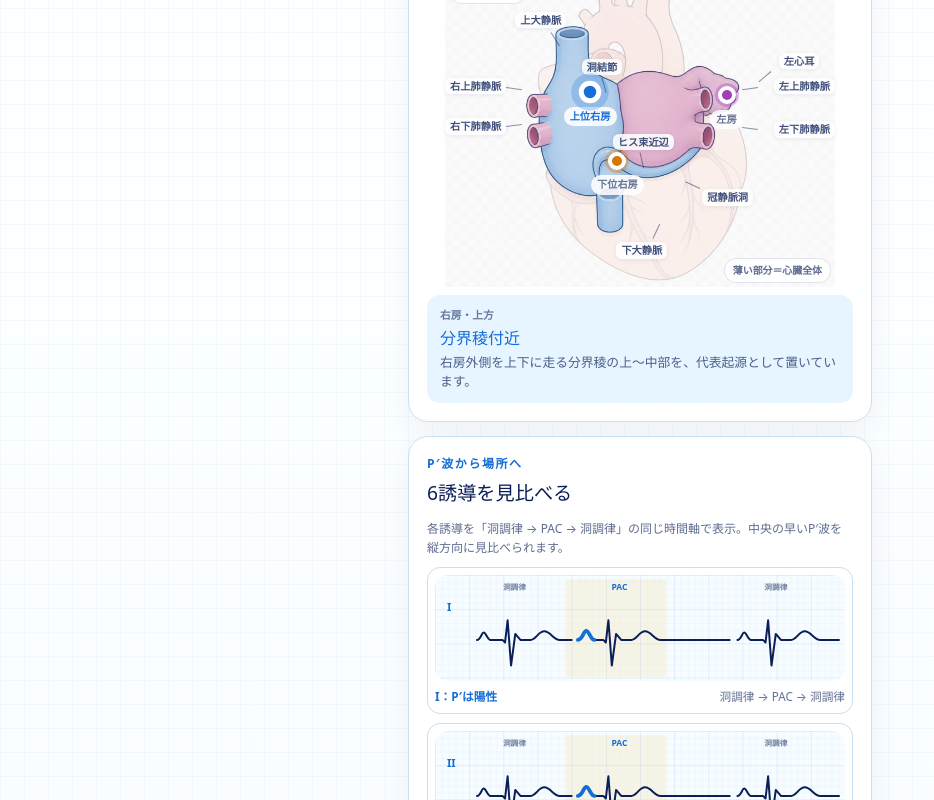
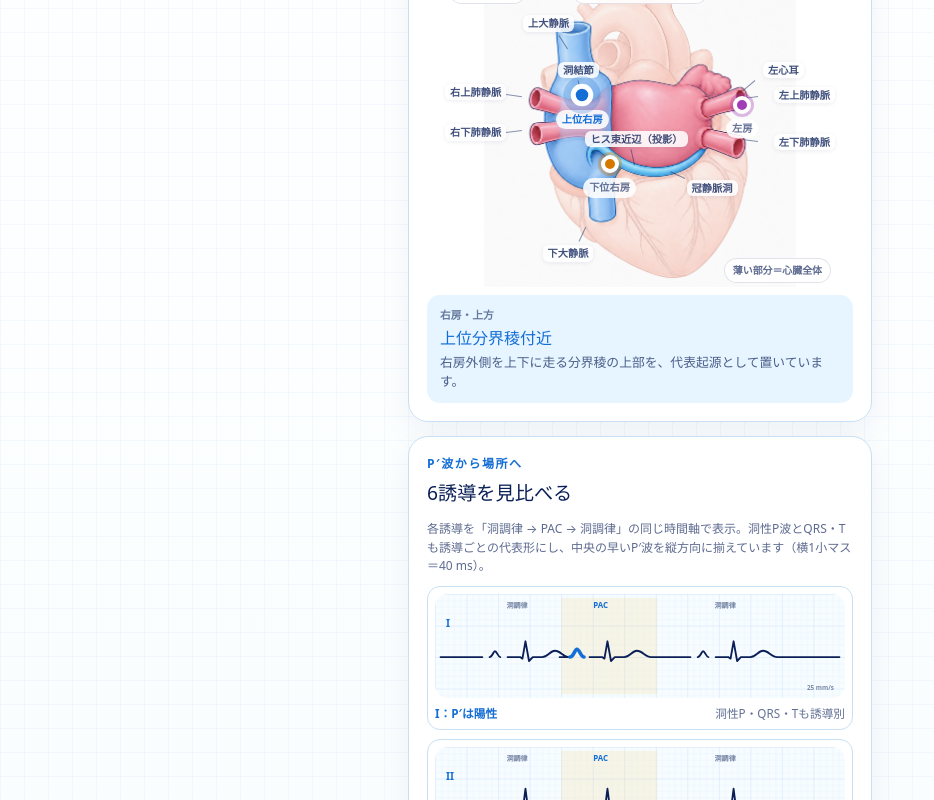
Before and after one commit to meko1984/ECG-Reading-Lab, a Next.js app: page /labs/pac in a window 1280 px wide. Shown: the part 400-1200 px from the top of the page, without its empty margins (0-934 px from the left). Built offline with nearby package versions, Linux system fonts and the light colour scheme.

Commit message:
Correct PAC anatomy and lead waveforms

```diff
--- a/app/components/PACLabClient.tsx
+++ b/app/components/PACLabClient.tsx
@@ -11,12 +11,12 @@ import {
 } from '@/app/domain/pac';
 
 const markerLabels: Record<PACOriginId, string> = {
-  'crista-terminalis': '分界稜付近',
+  'crista-terminalis': '上位分界稜付近',
   'cs-ostium': '冠静脈洞入口部',
   'left-superior-pv': '左上肺静脈付近',
 };
 
-const pacHeartImage = `${process.env.NEXT_PUBLIC_BASE_PATH ?? ''}/pac-posterior-heart-v3.png`;
+const pacHeartImage = `${process.env.NEXT_PUBLIC_BASE_PATH ?? ''}/pac-posterior-heart-v4.png`;
 
 const anatomyLabels = [
   { id: 'svc', text: '上大静脈' },
@@ -28,7 +28,7 @@ const anatomyLabels = [
   { id: 'laa', text: '左心耳' },
   { id: 'cs', text: '冠静脈洞' },
   { id: 'sa-node', text: '洞結節' },
-  { id: 'his', text: 'ヒス束近辺' },
+  { id: 'his', text: 'ヒス束近辺（投影）' },
 ] as const;
 
 export function PACLabClient() {
@@ -63,6 +63,7 @@ export function PACLabClient() {
             alt="心臓を後面から見た模式図。薄い心臓全体を背景に、右房と左房、上下大静脈、4本の肺静脈、冠静脈洞を示しています。"
           />
           <span className="pac-view-badge">後面から見る</span>
+          <span className="pac-side-guide"><b>患者の右</b><i aria-hidden="true">←　→</i><b>患者の左</b></span>
           <span className="pac-whole-heart-note">薄い部分＝心臓全体</span>
 
           {anatomyLabels.map((label) => (
@@ -102,7 +103,7 @@ export function PACLabClient() {
           </div>
         </div>
 
-        <p className="pac-wave-overview-intro">各誘導を「洞調律 → PAC → 洞調律」の同じ時間軸で表示。中央の早いP′波を縦方向に見比べられます。</p>
+        <p className="pac-wave-overview-intro">各誘導を「洞調律 → PAC → 洞調律」の同じ時間軸で表示。洞性P波とQRS・Tも誘導ごとの代表形にし、中央の早いP′波を縦方向に揃えています（横1小マス＝40 ms）。</p>
 
         <div className="pac-lead-stack" aria-label={`${activeOrigin.siteName}の6誘導連続波形`}>
           {PAC_LEADS.map((lead) => {
@@ -131,7 +132,7 @@ export function PACLabClient() {
 
       <details className="pac-sources">
         <summary>正確さの範囲と参考文献</summary>
-        <p>表示したP′波は患者の実記録ではなく、各部位で報告された代表的な極性を単純化した模式波形です。起源推定アルゴリズムは主に焦点性心房頻拍で検証されたもので、単発PACへの適用は同じ心房興奮の方向を手がかりにする学習上の外挿です。</p>
+        <p>表示した波形は患者の実記録ではなく、正常電気軸を想定した洞性P・QRS・Tと、各部位で報告された代表的なP′波を組み合わせた模式図です。個人差、電気軸偏位、胸部誘導の移行帯などは再現していません。起源推定アルゴリズムは主に焦点性心房頻拍で検証されたもので、単発PACへの適用は同じ心房興奮の方向を手がかりにする学習上の外挿です。</p>
         <ul>
           <li><a href="https://onlinelibrary.wiley.com/doi/10.1002/joa3.13052" target="_blank" rel="noreferrer">JCS/JHRS 2022 不整脈診断・リスク評価ガイドライン</a></li>
           <li><a href="https://www.jacc.org/doi/10.1016/j.jacep.2021.05.005" target="_blank" rel="noreferrer">Kistlerら：P波形による焦点性心房頻拍起源の更新アルゴリズム</a></li>
--- a/app/components/PACWaveform.tsx
+++ b/app/components/PACWaveform.tsx
@@ -1,7 +1,9 @@
 import {
+  PAC_WAVEFORM_SCALE,
   polarityLabel,
   polarityPath,
   type PACLead,
+  type PWaveMorphology,
   type PWavePolarity,
 } from '@/app/domain/pac';
 
@@ -15,16 +17,48 @@ type PACMiniWaveProps = {
   polarity: PWavePolarity;
 };
 
-const baseline = 76;
+const baseline = 80;
+const pxPerMs = 8 / 40;
+const firstP = 76;
+const pacP = firstP + PAC_WAVEFORM_SCALE.prematureCouplingMs * pxPerMs;
+const nextSinusP = pacP + PAC_WAVEFORM_SCALE.normalCycleMs * pxPerMs;
+const prIntervalPx = 160 * pxPerMs;
+const qrsWidthPx = PAC_WAVEFORM_SCALE.qrsDurationMs * pxPerMs;
 
-function normalBeat(startX: number): string {
-  const p = polarityPath('positive', startX + 17, baseline, 0.72);
-  return `${p} L${startX + 39} ${baseline} L${startX + 42} ${baseline + 3} L${startX + 45} ${baseline - 23} L${startX + 49} ${baseline + 30} L${startX + 54} ${baseline - 7} L${startX + 60} ${baseline} L${startX + 72} ${baseline} C${startX + 78} ${baseline} ${startX + 81} ${baseline - 10} ${startX + 88} ${baseline - 10} C${startX + 95} ${baseline - 10} ${startX + 99} ${baseline} ${startX + 106} ${baseline}`;
+type LeadShape = {
+  sinusPolarity: PWavePolarity;
+  sinusScale: number;
+  q: number;
+  r: number;
+  s: number;
+  t: number;
+};
+
+const LEAD_SHAPES: Record<PACLead, LeadShape> = {
+  I: { sinusPolarity: 'positive', sinusScale: 0.62, q: 2, r: -20, s: 5, t: -8 },
+  II: { sinusPolarity: 'positive', sinusScale: 0.78, q: 3, r: -27, s: 8, t: -11 },
+  III: { sinusPolarity: 'positive', sinusScale: 0.48, q: 3, r: -15, s: 7, t: -7 },
+  aVL: { sinusPolarity: 'positive', sinusScale: 0.38, q: 2, r: -9, s: 4, t: -5 },
+  aVF: { sinusPolarity: 'positive', sinusScale: 0.68, q: 3, r: -23, s: 7, t: -9 },
+  V1: { sinusPolarity: 'positive-negative', sinusScale: 0.52, q: 1, r: -6, s: 24, t: 7 },
+};
+
+function ventricularPath(pCenter: number, shape: LeadShape): string {
+  const qrsStart = pCenter + prIntervalPx;
+  const q = qrsStart + qrsWidthPx * 0.18;
+  const r = qrsStart + qrsWidthPx * 0.42;
+  const s = qrsStart + qrsWidthPx * 0.7;
+  const qrsEnd = qrsStart + qrsWidthPx;
+  const tStart = qrsEnd + 12;
+  const tPeak = tStart + 16;
+  const tEnd = tStart + 34;
+  return `M${pCenter + 16} ${baseline} H${qrsStart} L${q} ${baseline + shape.q} L${r} ${baseline + shape.r} L${s} ${baseline + shape.s} L${qrsEnd} ${baseline} H${tStart} C${tStart + 7} ${baseline} ${tPeak - 6} ${baseline + shape.t} ${tPeak} ${baseline + shape.t} C${tPeak + 7} ${baseline + shape.t} ${tEnd - 7} ${baseline} ${tEnd} ${baseline}`;
 }
 
-function prematureBeat(startX: number, polarity: PWavePolarity): string {
-  const p = polarityPath(polarity, startX + 17, baseline, 0.88);
-  return `${p} L${startX + 37} ${baseline} L${startX + 40} ${baseline + 3} L${startX + 43} ${baseline - 23} L${startX + 47} ${baseline + 30} L${startX + 52} ${baseline - 7} L${startX + 58} ${baseline} L${startX + 70} ${baseline} C${startX + 76} ${baseline} ${startX + 79} ${baseline - 10} ${startX + 86} ${baseline - 10} C${startX + 93} ${baseline - 10} ${startX + 97} ${baseline} ${startX + 104} ${baseline}`;
+function pacMorphology(lead: PACLead, polarity: PWavePolarity): PWaveMorphology {
+  if (lead === 'V1' && polarity === 'positive') return 'broad';
+  if ((lead === 'II' || lead === 'V1') && polarity === 'positive') return 'notched';
+  return 'smooth';
 }
 
 export function PACMiniWave({ polarity }: PACMiniWaveProps) {
@@ -37,16 +71,15 @@ export function PACMiniWave({ polarity }: PACMiniWaveProps) {
 }
 
 export function PACWaveform({ lead, polarity, color }: PACWaveformProps) {
-  const normalBefore = normalBeat(40);
-  const pacStart = 160;
-  const pac = prematureBeat(pacStart, polarity);
-  const normalAfter = normalBeat(345);
-  const pCenter = pacStart + 17;
+  const shape = LEAD_SHAPES[lead];
+  const sinusBefore = polarityPath(shape.sinusPolarity, firstP, baseline, shape.sinusScale);
+  const premature = polarityPath(polarity, pacP, baseline, 0.82, pacMorphology(lead, polarity));
+  const sinusAfter = polarityPath(shape.sinusPolarity, nextSinusP, baseline, shape.sinusScale);
   const summary = `${lead}誘導の連続模式心電図。洞調律、${polarityLabel(polarity)}のPダッシュ波を伴う心房期外収縮、洞調律の順に3拍を示します。`;
 
   return (
     <figure className="pac-waveform-figure">
-      <svg viewBox="0 0 480 124" role="img" aria-label={summary}>
+      <svg viewBox="0 0 520 132" role="img" aria-label={summary}>
         <defs>
           <pattern id={`pac-small-grid-${lead}`} width="8" height="8" patternUnits="userSpaceOnUse">
             <path d="M8 0L0 0 0 8" className="pac-grid-small" />
@@ -56,19 +89,20 @@ export function PACWaveform({ lead, polarity, color }: PACWaveformProps) {
             <path d="M40 0L0 0 0 40" className="pac-grid-large" />
           </pattern>
         </defs>
-        <rect width="480" height="124" className="pac-paper" />
-        <rect width="480" height="124" fill={`url(#pac-grid-${lead})`} />
-        <rect x={pacStart - 7} y="5" width="118" height="114" className="pac-beat-window" />
-        <path d={`M7 ${baseline} ${normalBefore} L160 ${baseline} ${pac} L345 ${baseline} ${normalAfter} L473 ${baseline}`} className="pac-trace" />
-        <path d={polarityPath(polarity, pCenter, baseline, 0.88)} className="pac-p-prime" style={{ stroke: color }} />
-        <text x="93" y="18" className="pac-beat-label">洞調律</text>
-        <text x="216" y="18" className="pac-beat-label pac-beat-label-accent" style={{ fill: color }}>PAC</text>
-        <text x="399" y="18" className="pac-beat-label">洞調律</text>
+        <rect width="520" height="132" className="pac-paper" />
+        <rect width="520" height="132" fill={`url(#pac-grid-${lead})`} />
+        <rect x={pacP - 20} y="5" width="122" height="122" className="pac-beat-window" />
+        <path d={`M7 ${baseline} H${firstP - 16} ${sinusBefore} ${ventricularPath(firstP, shape)} H${pacP - 22} ${premature} ${ventricularPath(pacP, shape)} H${nextSinusP - 16} ${sinusAfter} ${ventricularPath(nextSinusP, shape)} H513`} className="pac-trace" />
+        <path d={premature} className="pac-p-prime" style={{ stroke: color }} />
+        <text x={firstP + 28} y="18" className="pac-beat-label">洞調律</text>
+        <text x={pacP + 30} y="18" className="pac-beat-label pac-beat-label-accent" style={{ fill: color }}>PAC</text>
+        <text x={nextSinusP + 28} y="18" className="pac-beat-label">洞調律</text>
         <text x="14" y="42" className="lead-label">{lead}</text>
+        <text x="506" y="122" className="pac-scale-label" textAnchor="end">25 mm/s</text>
       </svg>
       <figcaption>
         <strong>{lead}：P′は{polarityLabel(polarity)}</strong>
-        <span>洞調律 → PAC → 洞調律</span>
+        <span>洞性P・QRS・Tも誘導別</span>
       </figcaption>
     </figure>
   );
--- a/app/domain/pac.ts
+++ b/app/domain/pac.ts
@@ -3,6 +3,7 @@ export const PAC_LEADS = ['I', 'II', 'III', 'aVL', 'aVF', 'V1'] as const;
 export type PACLead = (typeof PAC_LEADS)[number];
 export type PACOriginId = 'crista-terminalis' | 'cs-ostium' | 'left-superior-pv';
 export type PWavePolarity = 'positive' | 'negative' | 'positive-negative' | 'negative-positive';
+export type PWaveMorphology = 'smooth' | 'notched' | 'broad';
 
 export type PACOrigin = {
   id: PACOriginId;
@@ -21,12 +22,12 @@ export const PAC_ORIGINS: PACOrigin[] = [
   {
     id: 'crista-terminalis',
     shortName: '上位右房',
-    siteName: '分界稜付近',
+    siteName: '上位分界稜付近',
     chamber: '右房・上方',
-    location: '右房外側を上下に走る分界稜の上〜中部を、代表起源として置いています。',
+    location: '右房外側を上下に走る分界稜の上部を、代表起源として置いています。',
     mainClue: 'Ⅱ・Ⅲ・aVFが陽性。V1は陽性／陰性の二相性が代表的。',
     why: '上方から下方へ広がる興奮が下壁誘導へ向かうため、下壁誘導のP′波は上向きになります。',
-    limit: '上位分界稜では洞性P波によく似ることがあり、右上肺静脈との重なりもあります。',
+    limit: '分界稜内でも高さにより波形が変わります。ここではaVL陰性を示しやすい上位起源の一例を表示しています。',
     color: '#146ed6',
     polarities: {
       I: 'positive',
@@ -43,9 +44,9 @@ export const PAC_ORIGINS: PACOrigin[] = [
     siteName: '冠静脈洞入口部',
     chamber: '右房・下後方',
     location: '右房下部、心房中隔寄りにある冠静脈洞入口部を代表起源にしています。',
-    mainClue: 'Ⅱ・Ⅲ・aVFが深い陰性。aVLは陽性、V1は陰性から陽性が代表的。',
+    mainClue: 'Ⅱ・Ⅲ・aVFが深い陰性。aVLは陽性、V1は陰性または平坦から陽性が代表的。',
     why: '下方から上方へ広がる興奮が下壁誘導から離れるため、下壁誘導のP′波は下向きになります。',
-    limit: '低位分界稜や下部三尖弁輪など、近接する右房下部起源でも似た形になります。',
+    limit: 'I誘導の向きにはばらつきがあります。低位分界稜や下部三尖弁輪など、近接する右房下部起源でも似ます。',
     color: '#d67700',
     polarities: {
       I: 'positive',
@@ -62,12 +63,12 @@ export const PAC_ORIGINS: PACOrigin[] = [
     siteName: '左上肺静脈付近',
     chamber: '左房・上後方',
     location: '左房へ入る左上肺静脈の入口付近を、左房起源の代表例にしています。',
-    mainClue: 'V1が幅広い陽性。I・aVLは陰性、下壁誘導は陽性が代表的。',
+    mainClue: 'V1が幅広い陽性。Iは陰性または二相性、aVLは陰性、Ⅱ・Ⅲは陽性が代表的。',
     why: '左房後方から右前方へ進む成分をV1が正面から捉え、陽性P′波が目立ちます。',
     limit: '肺静脈ごとの形には重なりがあり、右肺静脈や左房の別部位をV1だけで確定できません。',
     color: '#a23db8',
     polarities: {
-      I: 'negative',
+      I: 'positive-negative',
       II: 'positive',
       III: 'positive',
       aVL: 'negative',
@@ -98,13 +99,22 @@ export function polarityLabel(polarity: PWavePolarity): string {
   return '陰性／陽性';
 }
 
-export function polarityPath(polarity: PWavePolarity, centerX: number, baseline: number, scale = 1): string {
-  const width = 22 * scale;
+export function polarityPath(
+  polarity: PWavePolarity,
+  centerX: number,
+  baseline: number,
+  scale = 1,
+  morphology: PWaveMorphology = 'smooth',
+): string {
+  const width = 22 * scale * (morphology === 'broad' ? 1.45 : 1);
   const height = 12 * scale;
   const left = centerX - width / 2;
   const right = centerX + width / 2;
 
   if (polarity === 'positive') {
+    if (morphology === 'notched') {
+      return `M${left} ${baseline} C${left + width * 0.16} ${baseline} ${left + width * 0.18} ${baseline - height * 0.72} ${left + width * 0.36} ${baseline - height * 0.72} C${left + width * 0.48} ${baseline - height * 0.72} ${centerX - width * 0.05} ${baseline - height * 0.42} ${centerX} ${baseline - height * 0.42} C${centerX + width * 0.08} ${baseline - height * 0.42} ${centerX + width * 0.08} ${baseline - height} ${centerX + width * 0.28} ${baseline - height} C${right - width * 0.16} ${baseline - height} ${right - width * 0.18} ${baseline} ${right} ${baseline}`;
+    }
     return `M${left} ${baseline} C${left + width * 0.28} ${baseline} ${centerX - width * 0.16} ${baseline - height} ${centerX} ${baseline - height} C${centerX + width * 0.18} ${baseline - height} ${right - width * 0.22} ${baseline} ${right} ${baseline}`;
   }
   if (polarity === 'negative') {
--- a/app/globals.css
+++ b/app/globals.css
@@ -856,7 +856,8 @@ button { color: inherit; }
 }
 
 .pac-view-badge,
-.pac-whole-heart-note {
+.pac-whole-heart-note,
+.pac-side-guide {
   position: absolute;
   z-index: 3;
   padding: 4px 8px;
@@ -870,6 +871,8 @@ button { color: inherit; }
 }
 
 .pac-view-badge { top: 4px; left: 4px; }
+.pac-side-guide { top: 4px; left: 50%; display: flex; gap: 5px; transform: translateX(-50%); }
+.pac-side-guide i { color: rgba(20, 110, 214, 0.7); font-style: normal; }
 .pac-whole-heart-note { right: 4px; bottom: 4px; }
 
 .pac-anatomy-label {
@@ -896,25 +899,25 @@ button { color: inherit; }
   transform-origin: left center;
 }
 
-.pac-label-svc { top: 12%; left: 18%; }
+.pac-label-svc { top: 13%; left: 20%; }
 .pac-label-svc::after { top: 120%; left: 70%; transform: rotate(58deg); }
-.pac-label-ivc { right: 43%; bottom: 9%; }
+.pac-label-ivc { left: 25%; bottom: 8%; }
 .pac-label-ivc::after { bottom: 120%; left: 72%; transform: rotate(-65deg); }
-.pac-label-rupv { top: 33%; left: 0; }
+.pac-label-rupv { top: 35%; left: 0; }
 .pac-label-rupv::after { top: 60%; left: 100%; transform: rotate(8deg); }
-.pac-label-rlpv { top: 46%; left: 0; }
+.pac-label-rlpv { top: 48%; left: 0; }
 .pac-label-rlpv::after { top: 45%; left: 100%; transform: rotate(-7deg); }
-.pac-label-lupv { top: 33%; right: 0; }
+.pac-label-lupv { top: 36%; right: 0; }
 .pac-label-lupv::after { top: 58%; right: 100%; transform: rotate(172deg); }
-.pac-label-llpv { top: 47%; right: 0; }
+.pac-label-llpv { top: 51%; right: 0; }
 .pac-label-llpv::after { top: 45%; right: 100%; transform: rotate(187deg); }
-.pac-label-laa { top: 25%; right: 4%; }
+.pac-label-laa { top: 28%; right: 8%; }
 .pac-label-laa::after { top: 110%; right: 80%; transform: rotate(140deg); }
-.pac-label-cs { right: 21%; bottom: 26%; }
+.pac-label-cs { right: 25%; bottom: 29%; }
 .pac-label-cs::after { bottom: 105%; right: 72%; transform: rotate(205deg); }
-.pac-label-sa-node { top: 27%; left: 35%; }
+.pac-label-sa-node { top: 28%; left: 29%; }
 .pac-label-sa-node::after { top: 110%; left: 50%; transform: rotate(75deg); }
-.pac-label-his { top: 51%; left: 43%; }
+.pac-label-his { top: 50%; left: 36%; }
 .pac-label-his::after { top: 110%; left: 45%; transform: rotate(77deg); }
 
 .pac-origin-marker {
@@ -955,10 +958,11 @@ button { color: inherit; }
 
 .pac-origin-marker.is-active { color: var(--origin-color); }
 .pac-origin-marker.is-active > span { transform: scale(1.25); box-shadow: 0 0 0 6px color-mix(in srgb, var(--origin-color) 24%, transparent); }
-.pac-origin-marker:focus-visible { outline: 3px solid var(--navy); outline-offset: 2px; border-radius: 12px; }
-.pac-marker-crista-terminalis { top: 33%; left: 29%; }
-.pac-marker-cs-ostium { top: 55%; left: 36%; }
-.pac-marker-left-superior-pv { top: 34%; left: 64%; }
+.pac-origin-marker:focus-visible { outline: none; }
+.pac-origin-marker:focus-visible > span { box-shadow: 0 0 0 5px color-mix(in srgb, var(--origin-color) 24%, transparent), 0 0 0 7px var(--navy); }
+.pac-marker-crista-terminalis { top: 34%; left: 27%; }
+.pac-marker-cs-ostium { top: 56%; left: 34%; }
+.pac-marker-left-superior-pv { top: 37%; left: 68%; }
 
 .pac-selected-origin {
   display: grid;
@@ -1008,6 +1012,7 @@ button { color: inherit; }
 .pac-p-label { font-size: 9px; font-weight: 900; text-anchor: middle; }
 .pac-beat-label { fill: rgba(10, 31, 87, 0.54); font-size: 9px; font-weight: 900; text-anchor: middle; }
 .pac-beat-label-accent { font-size: 10px; }
+.pac-scale-label { fill: rgba(10, 31, 87, 0.5); font-size: 8px; font-weight: 800; }
 
 .pac-waveform-figure figcaption {
   display: flex;
```
Also changed, not shown: public/pac-posterior-heart-v4.png (added), 1 other file (tests, documents, lock files or other folders).
